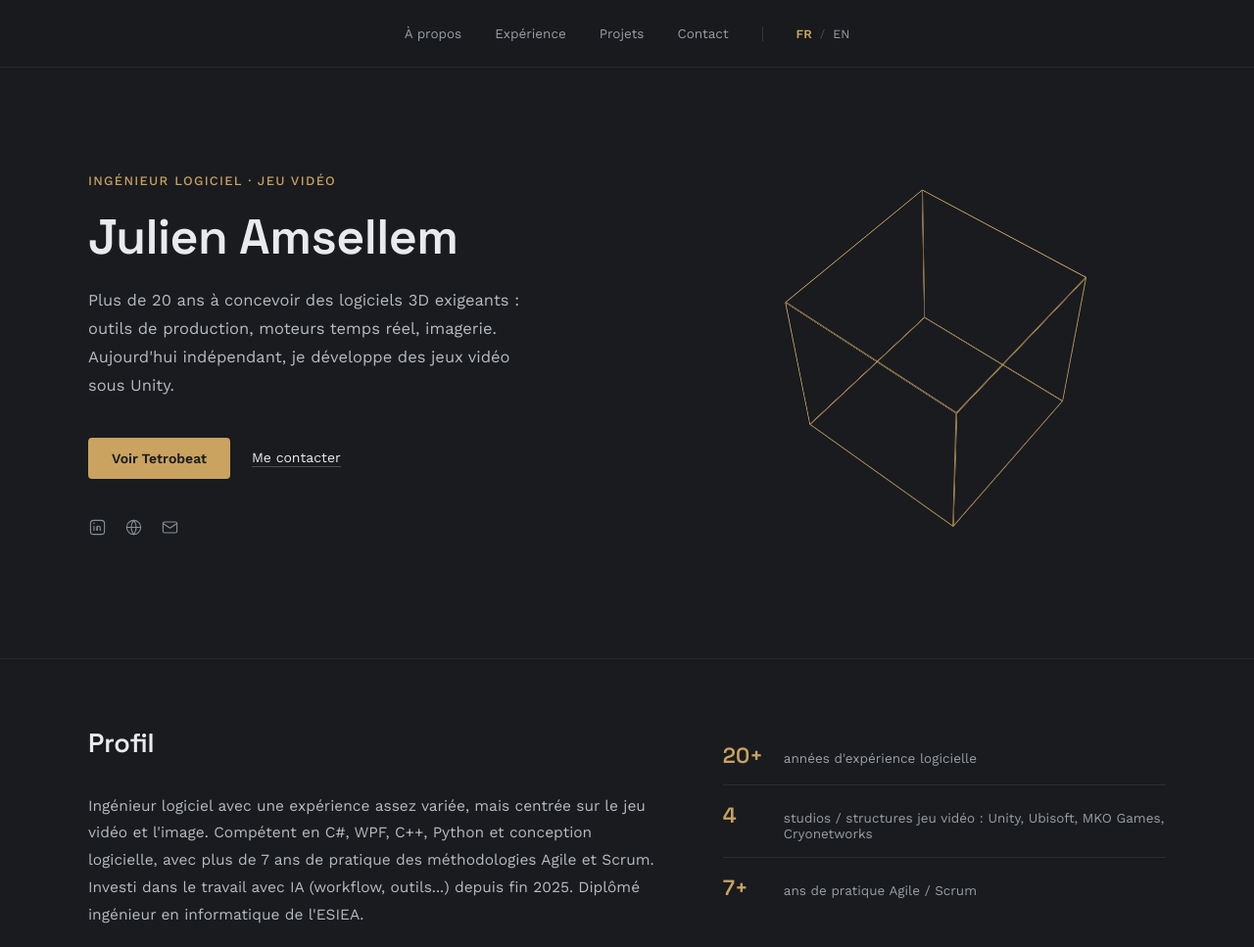
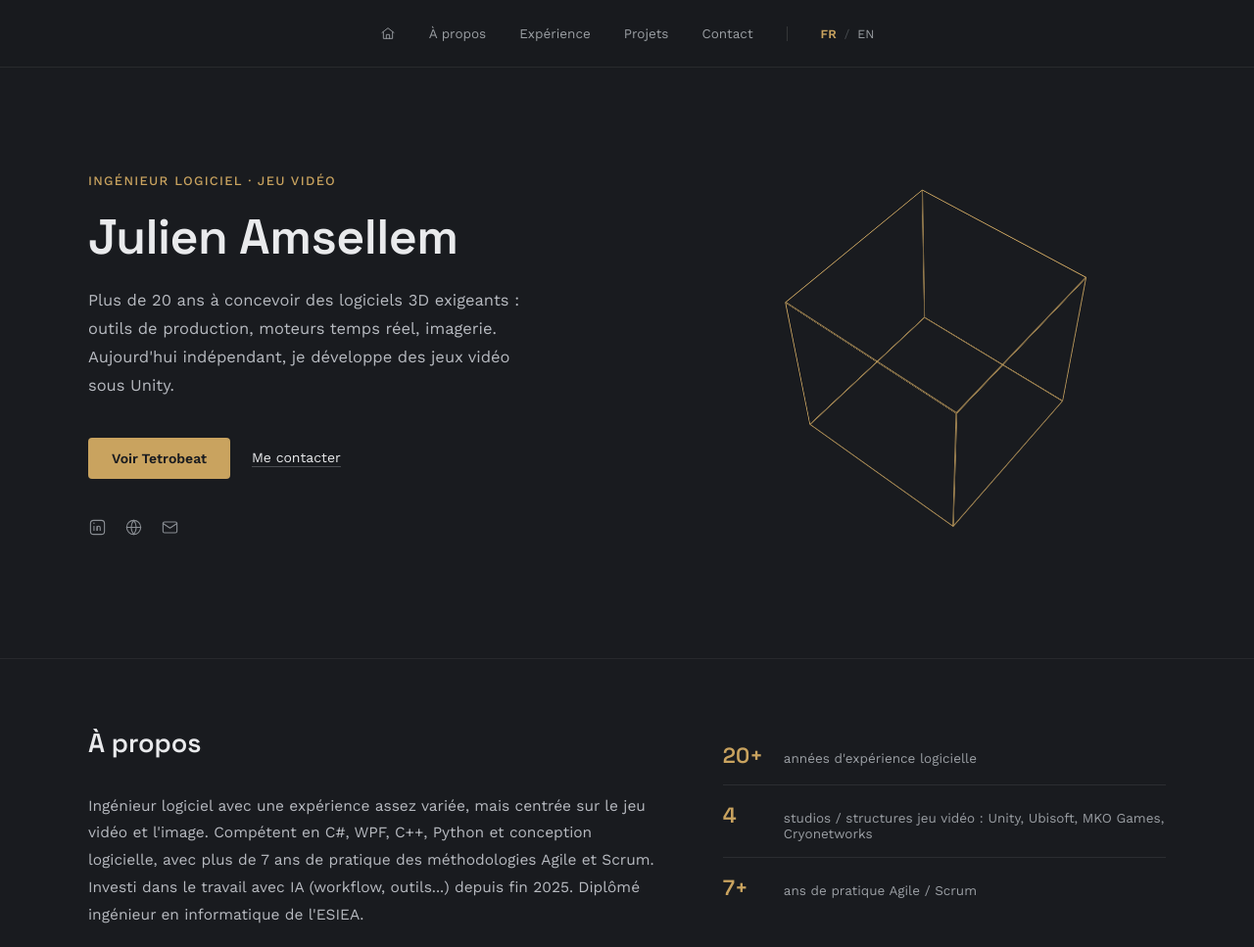
Before and after one commit to ju2pom/portfolio, a plain HTML site: page index.html in a window 1280 px wide. Shown: the top 967 px of the page at 98% size. Drawn offline with nearby package versions, Linux system fonts and the light colour scheme.

Commit message:
Add smooth scroll, home icon in nav, rename Profil section to A propos

```diff
--- a/index.html
+++ b/index.html
@@ -9,6 +9,7 @@
   <style>
     * { box-sizing: border-box; }
     html, body { margin: 0; background: #191b1f; }
+    html { scroll-behavior: smooth; }
     body { font-family: 'Work Sans', system-ui, sans-serif; background: #191b1f; color: #e9eaec; min-height: 100%; }
     a { color: #c9a35f; text-decoration: none; }
     a:hover { color: #ffffff; }
@@ -37,9 +38,10 @@
       padding: 26px 56px; border-bottom: 1px solid rgba(255,255,255,0.07);
       background: rgba(25,27,31,0.9); backdrop-filter: blur(6px);
     }
-    .navlinks { display: flex; gap: 34px; }
+    .navlinks { display: flex; align-items: center; gap: 34px; }
     .navlinks a { font-size: 13.5px; color: #9a9ea3; }
     .navlinks a:hover { color: #e9eaec; }
+    .navlinks .nav-home { display: flex; }
     .lang-switch { display: flex; align-items: center; gap: 8px; font-size: 12.5px; margin-left: 34px; padding-left: 34px; border-left: 1px solid rgba(255,255,255,0.12); }
     .lang-switch a { color: #9a9ea3; }
     .lang-switch a:hover { color: #e9eaec; }
@@ -112,6 +114,9 @@
 
   <nav>
     <div class="navlinks">
+      <a href="#top" class="nav-home" aria-label="Accueil">
+        <svg width="16" height="16" viewBox="0 0 24 24" fill="none" stroke="currentColor" stroke-width="1.4" stroke-linecap="round" stroke-linejoin="round"><path d="M3 11l9-7 9 7"/><path d="M5 10v10h14V10"/><path d="M9.5 20v-6h5v6"/></svg>
+      </a>
       <a href="#about">À propos</a>
       <a href="#experience">Expérience</a>
       <a href="#project">Projets</a>
@@ -124,7 +129,7 @@
     </div>
   </nav>
 
-  <header class="hero">
+  <header class="hero" id="top">
     <div class="hero-grid">
       <div>
         <p class="eyebrow">Ingénieur logiciel · Jeu vidéo</p>
@@ -165,7 +170,7 @@
     <div class="section-inner">
       <div class="about-grid">
         <div>
-          <h2 class="section-title">Profil</h2>
+          <h2 class="section-title">À propos</h2>
           <p class="about-text">Ingénieur logiciel avec une expérience assez variée, mais centrée sur le jeu vidéo et l'image. Compétent en C#, WPF, C++, Python et conception logicielle, avec plus de 7 ans de pratique des méthodologies Agile et Scrum. Investi dans le travail avec IA (workflow, outils...) depuis fin 2025. Diplômé ingénieur en informatique de l'ESIEA.</p>
         </div>
         <div class="stat-list">
```
Also changed, not shown: en/index.html (+8 -3 lines).
